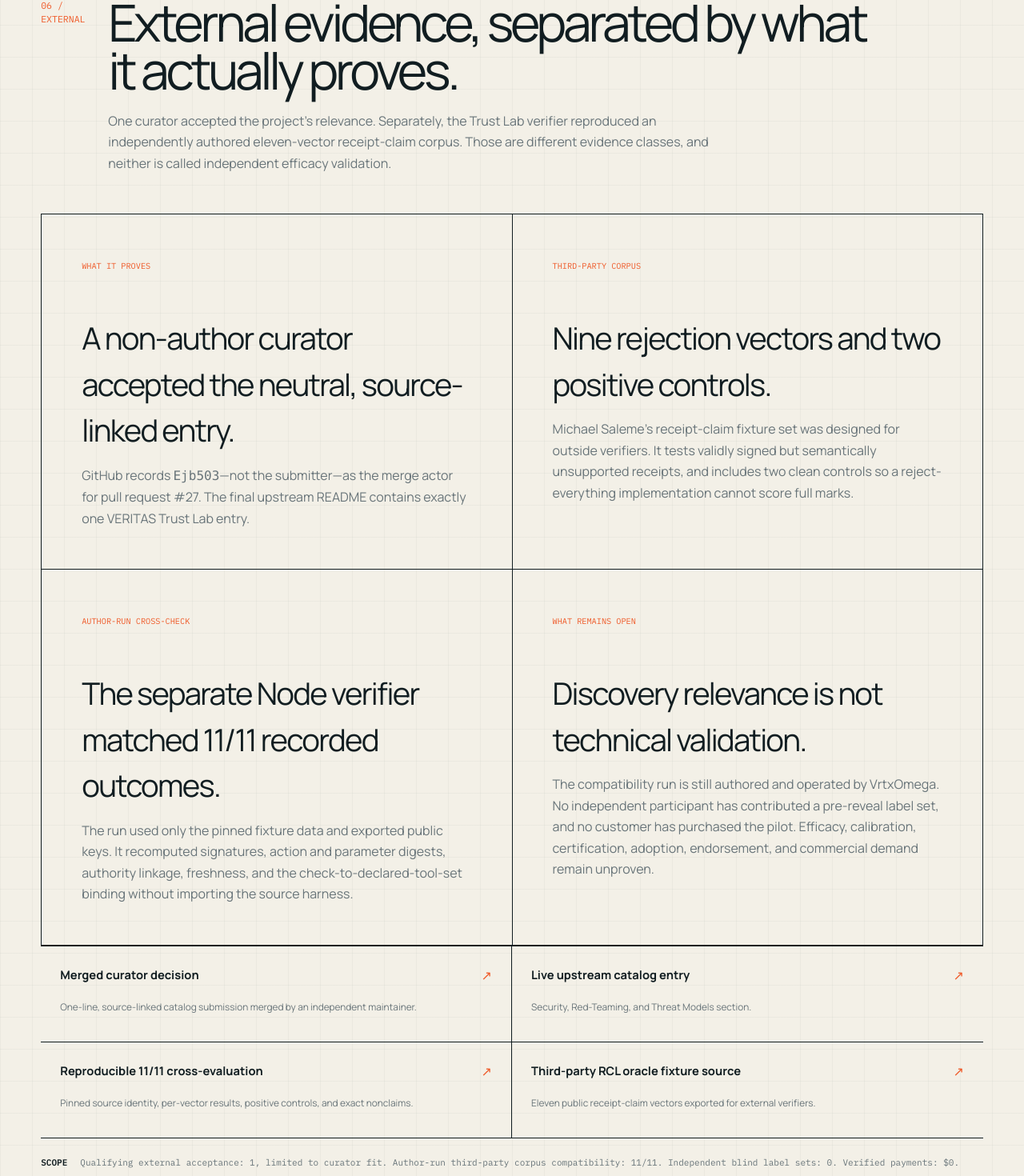
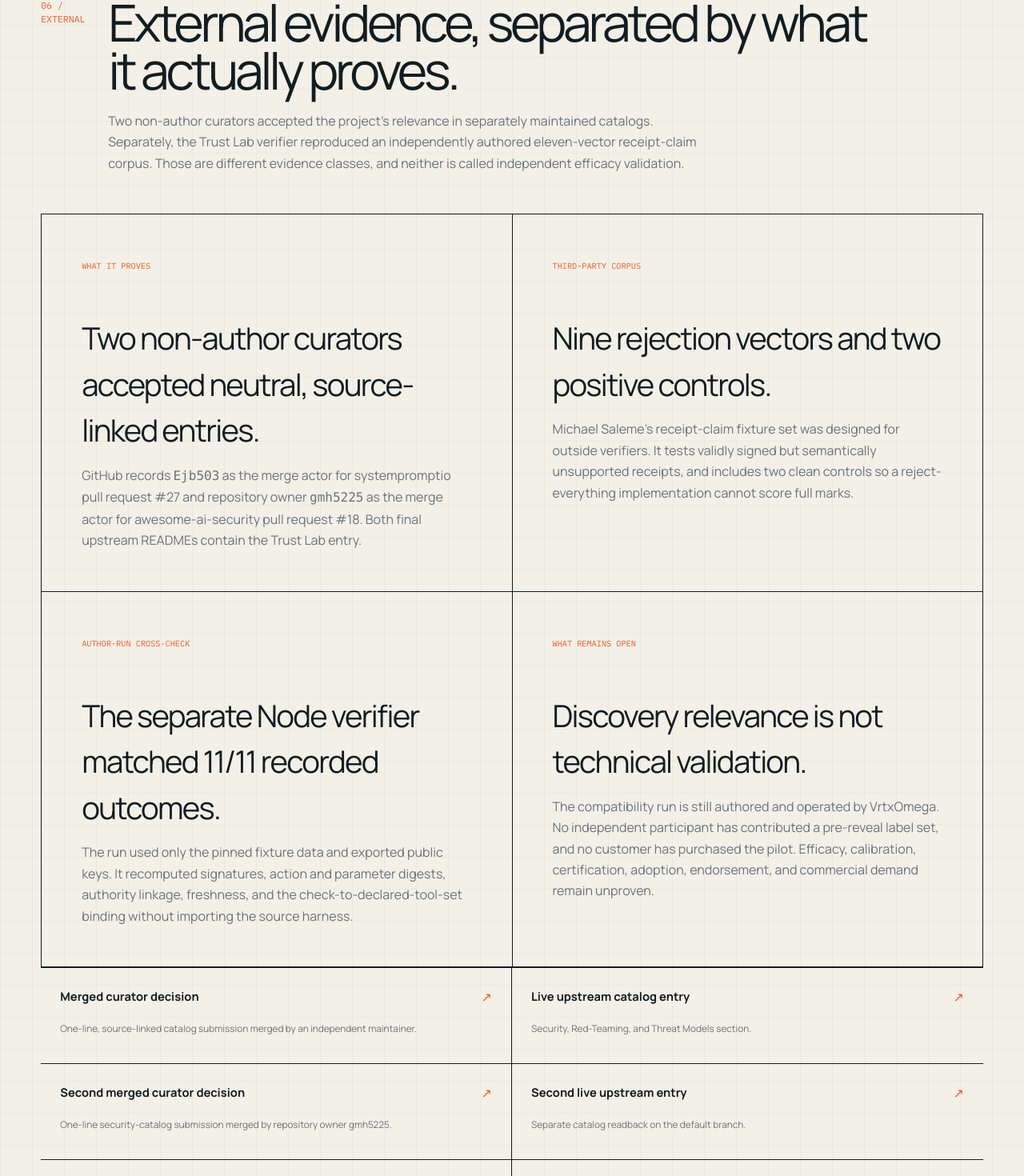
Before and after one commit to VrtxOmega/veritas-agent-trust-lab, a Next.js app: page / in a window 1280 px wide. Shown: the part 6609-8079 px from the top of the page at 80% size. Built offline with nearby package versions, Linux system fonts and the light colour scheme.

Commit message:
docs: record second curator acceptance

```diff
--- a/app/trust-lab.tsx
+++ b/app/trust-lab.tsx
@@ -432,22 +432,24 @@ export function TrustLab() {
             <div>
               <h2>External evidence, separated by what it actually proves.</h2>
               <p>
-                One curator accepted the project&apos;s relevance. Separately,
-                the Trust Lab verifier reproduced an independently authored
-                eleven-vector receipt-claim corpus. Those are different
-                evidence classes, and neither is called independent efficacy
-                validation.
+                Two non-author curators accepted the project&apos;s relevance
+                in separately maintained catalogs. Separately, the Trust Lab
+                verifier reproduced an independently authored eleven-vector
+                receipt-claim corpus. Those are different evidence classes,
+                and neither is called independent efficacy validation.
               </p>
             </div>
           </header>
           <div className="principles">
             <article>
               <span>WHAT IT PROVES</span>
-              <h3>A non-author curator accepted the neutral, source-linked entry.</h3>
+              <h3>Two non-author curators accepted neutral, source-linked entries.</h3>
               <p>
-                GitHub records <code>Ejb503</code>—not the submitter—as the
-                merge actor for pull request #27. The final upstream README
-                contains exactly one VERITAS Trust Lab entry.
+                GitHub records <code>Ejb503</code> as the merge actor for
+                systempromptio pull request #27 and repository owner{" "}
+                <code>gmh5225</code> as the merge actor for awesome-ai-security
+                pull request #18. Both final upstream READMEs contain the Trust
+                Lab entry.
               </p>
             </article>
             <article>
@@ -493,6 +495,16 @@ export function TrustLab() {
               <span>Security, Red-Teaming, and Threat Models section.</span>
               <i>↗</i>
             </a>
+            <a href="https://github.com/gmh5225/awesome-ai-security/pull/18" target="_blank" rel="noreferrer">
+              <b>Second merged curator decision</b>
+              <span>One-line security-catalog submission merged by repository owner gmh5225.</span>
+              <i>↗</i>
+            </a>
+            <a href="https://github.com/gmh5225/awesome-ai-security/blob/main/README.md" target="_blank" rel="noreferrer">
+              <b>Second live upstream entry</b>
+              <span>Separate catalog readback on the default branch.</span>
+              <i>↗</i>
+            </a>
             <a href="https://github.com/VrtxOmega/veritas-agent-trust-lab/blob/main/evidence/EXTERNAL_RCL_CROSS_EVALUATION.md" target="_blank" rel="noreferrer">
               <b>Reproducible 11/11 cross-evaluation</b>
               <span>Pinned source identity, per-vector results, positive controls, and exact nonclaims.</span>
@@ -505,7 +517,7 @@ export function TrustLab() {
             </a>
           </div>
           <p className="boundary">
-            <strong>SCOPE</strong> Qualifying external acceptance: 1, limited
+            <strong>SCOPE</strong> Qualifying external acceptances: 2, limited
             to curator fit. Author-run third-party corpus compatibility: 11/11.
             Independent blind label sets: 0. Verified payments: $0.
           </p>
--- a/evidence/DISTRIBUTION_EVIDENCE.md
+++ b/evidence/DISTRIBUTION_EVIDENCE.md
@@ -23,6 +23,7 @@ independent validation.
 | --- | --- | --- | --- |
 | [agentrust-io/awesome-ai-governance#48](https://github.com/agentrust-io/awesome-ai-governance/pull/48) | Open, mergeable, awaiting named-maintainer review. Automated contributor check reported high confidence. | A policy-compliant one-line submission exists and automated workflow checks ran. | No human acceptance, product efficacy, calibration, certification, or endorsement. |
 | [systempromptio/awesome-ai-agent-governance#27](https://github.com/systempromptio/awesome-ai-agent-governance/pull/27) | Merged on 2026-07-29 by independent curator `Ejb503` as commit `2a2fd6d84c1b57b89faf8e786615c8f6d7a3ed69`; the final upstream README contains the neutral Trust Lab entry. | One attributable non-author curator accepted the project's relevance to the catalog's Security, Red-Teaming, and Threat Models section. | No challenge use, product efficacy, calibration, certification, adoption, endorsement, independent label set, or payment. |
+| [gmh5225/awesome-ai-security#18](https://github.com/gmh5225/awesome-ai-security/pull/18) | Merged on 2026-07-29 by repository owner `gmh5225` as GitHub-verified commit `0a48d9a8e20cdcb92f0796d7df45e0a55ef3200c`; the owner followed with `thanks`, and the final upstream README contains the neutral Trust Lab entry. | A second, distinct non-author curator accepted the project's relevance to a separately maintained AI-security catalog. | No challenge use, product efficacy, calibration, certification, adoption, broad endorsement, independent label set, or payment. |
 | [scadastrangelove/awesome-ai-security-tools#29](https://github.com/scadastrangelove/awesome-ai-security-tools/pull/29) | Open and mergeable with one `WATCHLIST.md` line; awaiting curator review. | A contribution-policy-aligned submission exists in the catalog's required zero-star lane; local PCF preflight was `ready-for-maintainer` at 100/100. | No human acceptance, main-list eligibility, product efficacy, calibration, certification, or endorsement. |
 
 ## Independent-use lane
@@ -44,11 +45,12 @@ Verified payments: **$0**
 
 ## Current determination
 
-**PARTIAL — ONE SCOPED EXTERNAL ACCEPTANCE**
+**PARTIAL — TWO SCOPED EXTERNAL ACCEPTANCES**
 
-One independent human curator accepted the Trust Lab as relevant to a public
-AI-agent-governance catalog. That changes discovery relevance from
-`INCONCLUSIVE` to `PARTIAL` within that narrow scope. Technical efficacy,
-independent calibration use, adoption, certification, endorsement, commercial
-demand, and payment remain `INCONCLUSIVE`. Automated checks and
-author-controlled publication must not be upgraded into external validation.
+Two distinct non-author curators, acting in separately maintained repositories,
+accepted the Trust Lab as relevant to public AI-agent-governance and
+AI-security catalogs. That moves discovery relevance from a single observation
+to a repeated scoped result. Technical efficacy, independent calibration use,
+adoption, certification, broad endorsement, commercial demand, and payment
+remain `INCONCLUSIVE`. Automated checks and author-controlled publication must
+not be upgraded into external validation.
```
Also changed, not shown: 2 other files (tests, documents, lock files or other folders).
